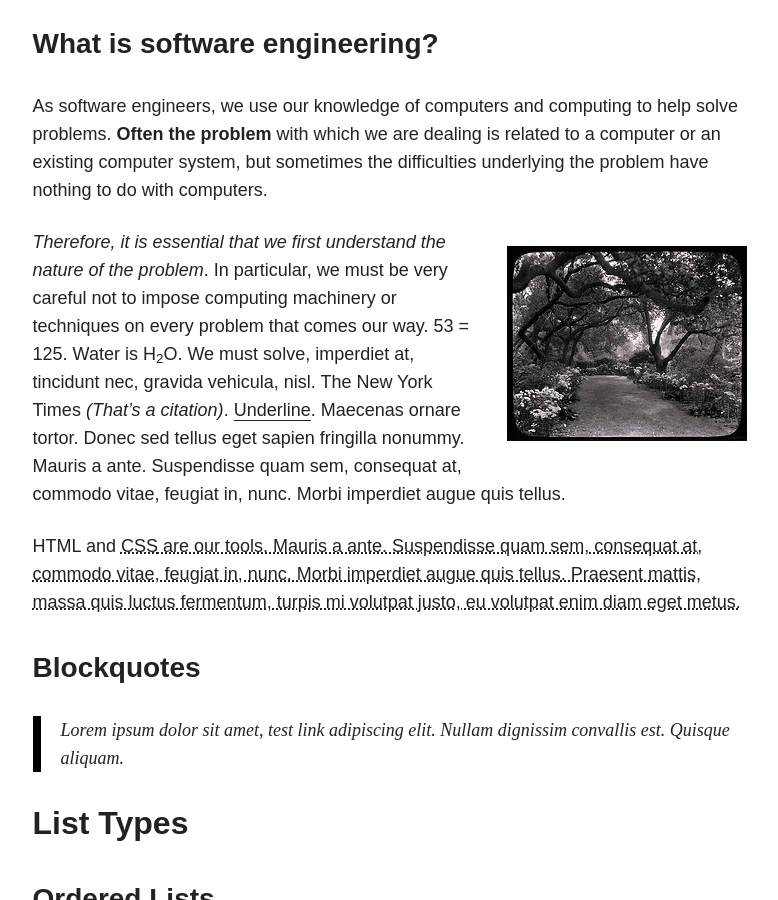
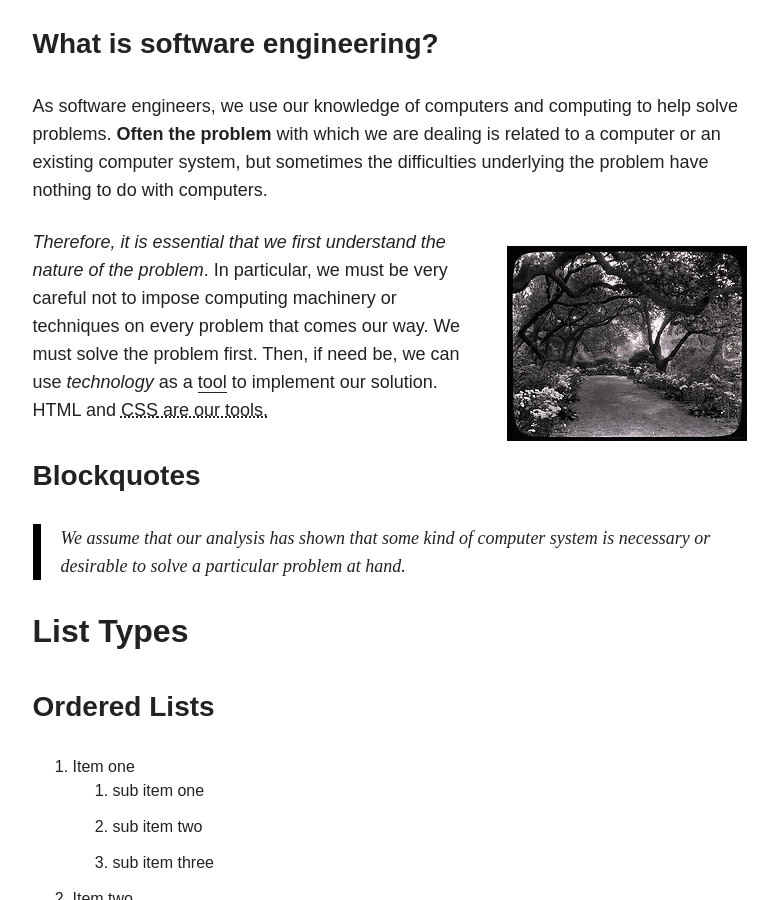
Before and after one commit to hushPlease/hushPlease.github.io, a Jekyll site: the page built from _posts/articles/2011-03-10-sample-post.md, in a window 1280 px wide and 900 px high, scrolled down 1402 px. Shown: the whole window, without its empty margins (347-1125 px from the left). Built offline with Jekyll 4.4.1, drawn with Linux system fonts in a browser that asks for light colours; nearby versions of some CDN libraries; comment, search, counter and statistics services are not loaded.

Commit message:
Update text.

```diff
--- a/_posts/articles/2011-03-10-sample-post.md
+++ b/_posts/articles/2011-03-10-sample-post.md
@@ -35,13 +35,12 @@ As software engineers, we use our knowledge of computers and computing to help s
 ![Smithsonian Image]({{ site.url }}/images/3953273590_704e3899d5_m.jpg)
 {: .pull-right}
 
-*Therefore, it is essential that we first understand the nature of the problem*. In particular, we must be very careful not to impose computing machinery or techniques on every problem that comes our way. 53 = 125. Water is H<sub>2</sub>O. We must solve, imperdiet at, tincidunt nec, gravida vehicula, nisl. The New York Times <cite>(That’s a citation)</cite>. <u>Underline</u>. Maecenas ornare tortor. Donec sed tellus eget sapien fringilla nonummy. Mauris a ante. Suspendisse quam sem, consequat at, commodo vitae, feugiat in, nunc. Morbi imperdiet augue quis tellus.
-
-HTML and <abbr title="cascading stylesheets">CSS<abbr> are our tools. Mauris a ante. Suspendisse quam sem, consequat at, commodo vitae, feugiat in, nunc. Morbi imperdiet augue quis tellus. Praesent mattis, massa quis luctus fermentum, turpis mi volutpat justo, eu volutpat enim diam eget metus.
+*Therefore, it is essential that we first understand the nature of the problem*. In particular, we must be very careful not to impose computing machinery or techniques on every problem that comes our way. We must solve the problem first. Then, if need be, we can use <cite>technology</cite> as a <u>tool</u> to implement our solution.
+HTML and <abbr title="cascading stylesheets">CSS<abbr> are our tools.
 
 ### Blockquotes
 
-> Lorem ipsum dolor sit amet, test link adipiscing elit. Nullam dignissim convallis est. Quisque aliquam.
+> We assume that our analysis has shown that some kind of computer system is necessary or desirable to solve a particular problem at hand.
 
 ## List Types
 
```
